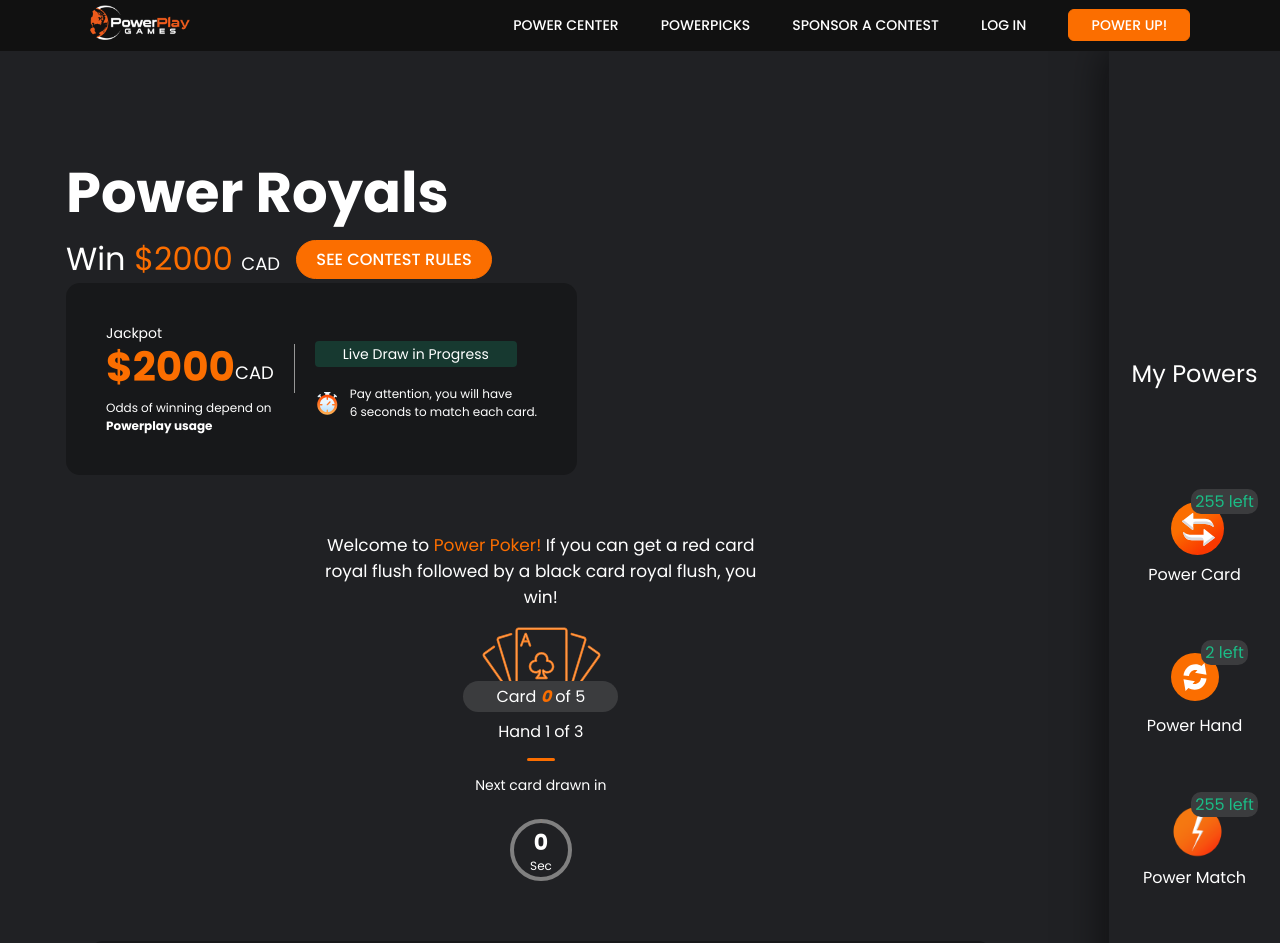
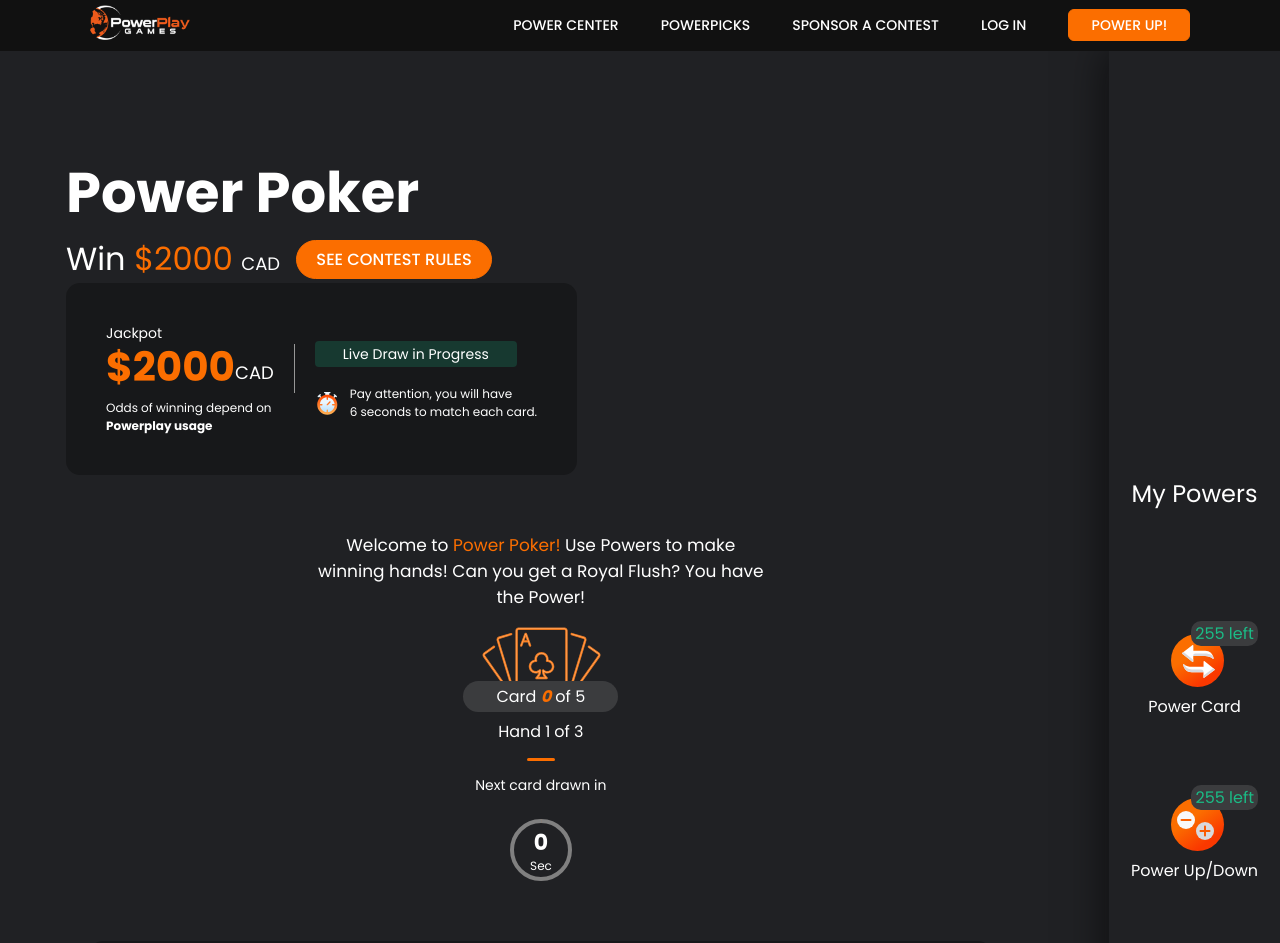
Before and after one commit to goldbright00000/React-powerplaysystems, a React app: page /power-poker in a window 1280 px wide. Shown: the top 943 px of the page. Built offline with nearby package versions, Linux system fonts and the light colour scheme.

Commit message:
Text issue fixes

```diff
--- a/src/pages/PowerPoker/index.js
+++ b/src/pages/PowerPoker/index.js
@@ -2,7 +2,7 @@
 import { withRouter } from 'react-router-dom'
 import { useDispatch, useSelector } from 'react-redux'
 
-import {getRandomCard, getCardsRankPairs} from '../../utility/shared'
+import {getRandomCard, getCardsRankPairs, royalFlush} from '../../utility/shared'
 import Card from '../../components/Card'
 import GameCard from '../../components/GameCard'
 import Header from '../../components/Header/Header'
@@ -22,7 +22,7 @@
     resetPowerPokersCardState,
     powerPokersGameInventory
 } from '../../actions/powerPokerActions'
-import { isEmpty } from 'lodash'
+import { isEmpty, isEqual } from 'lodash'
 import classes from './pokerHands.module.scss'
 
 const INITIAL_STATE = {
@@ -182,7 +182,13 @@
 
         if (_currentCard !== cardsArr?.length) { return null }
 
-        if (hasStraightFlushSameSuit()) {
+        if (hasRoyalFlush()) {
+            setIsCurrentRoundFailed(false)
+            setCompletedChallengeText(<p>Royal Flush! challenge completed</p>)
+
+            return setGameCompleted(currentRound === TOTAL_ROUNDS ? true : false)
+        }
+        else if (hasStraightFlushSameSuit()) {
             //Straight Completed
             setIsCurrentRoundFailed(false)
             setCompletedChallengeText(<p>Straight Flush! challenge completed</p>)
@@ -475,16 +481,25 @@
         return hasFlush
     }
 
+    const hasRoyalFlush = () => {
+        //A, K, Q, J, 10, all the same suit.
+        const _royalFlush = royalFlush(selectedRoundCard ? selectedRoundCard?.suit : cardsArr[0]?.suit)
+        if (isEqual(cardsArr, _royalFlush)) {
+            return true;
+        }
+        return false
+    }
+
     return (
         <>
             <Header/>
             <div className={classes.__card_game_content}>
                 <div className={classes.__card_game_content_left}>
-                    <PageHeader title="Power Royals" seconds={6}/>
+                    <PageHeader title="Power Poker" seconds={6}/>
                     <div className={classes._card_game_content_top}>
                         <div className={classes._card_game_content_header_text}>
                             <p>
-                                Welcome to <span>Power Poker!</span> If you can get a red card royal flush followed by a black card royal flush, you win!
+                                Welcome to <span>Power Poker!</span> Use Powers to make winning hands! Can you get a Royal Flush? You have the Power!
                             </p>
                         </div>
                         <CardsSvg style={{display: 'flex', height: 'auto'}}/>
@@ -587,24 +602,6 @@
                             icon={<Replace style={{ height: 'auto' }} />}
                         />
 
-                        <SidebarButton
-                            success={newHands > 0 ? true : false}
-                            primary={newHands <= 0 ? true : false}
-                            title="Power Hand"
-                            toolText={`${newHands} left`}
-                            icon={<div
-                                className={classes.__sidebar_reload_btn}>
-                                <Reload bgColor={"#0ff"} style={{height: 'auto'}}/>
-                            </div>}
-                        />
-
-                        <SidebarButton
-                            success={powerMatch > 0 ? true : false}
-                            primary={powerMatch <= 0 ? true : false}
-                            title="Power Match"
-                            toolText={`${powerMatch} left`}
-                            icon={<img src={BoltIcon} width={53} height={53} alt={''}/>}
-                        />
 
                         <SidebarButton
                             success={increaseOrDecrease > 0 ? true : false}
--- a/src/pages/PowerPoker/pokerHands.module.scss
+++ b/src/pages/PowerPoker/pokerHands.module.scss
@@ -135,7 +135,7 @@
     flex-direction: column;
     justify-content: center;
     align-items: center;
-    margin-top: 180px;
+    margin-top: 300px;
 
     .__sidebar_header_title {
       font-size: 24px;
@@ -162,7 +162,7 @@
   .__sidebar_button_wrapper {
     margin: 30px 0 0 0;
     display: flex;
-    flex: 0.85;
+    flex: 0.6;
     flex-direction: column;
     justify-content: space-evenly;
     align-items: center;
```
Also changed, not shown: 1 other file (tests, documents, lock files or other folders).
